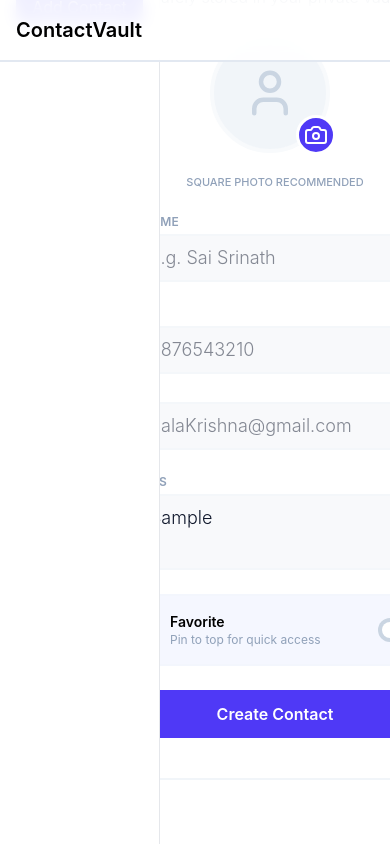
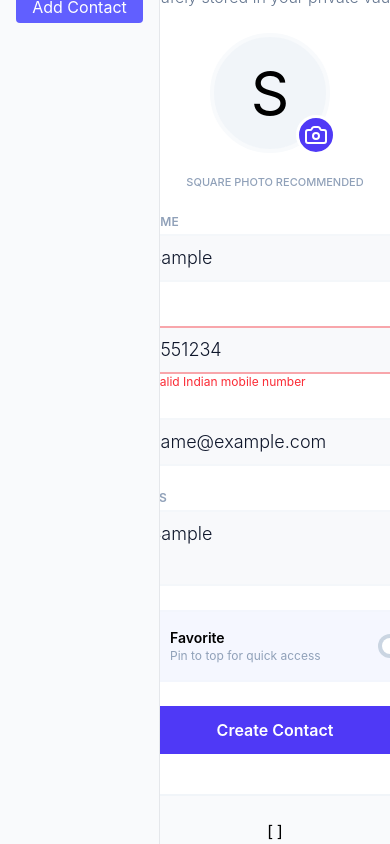
Before and after one commit to srinathj-dev/contact-vault, a React (Vite) app: page / in a window 390 px wide. Both pictures are taken after typing "Sample", "5551234", "name@example.com", "Sample" into the empty fields and a click on the button "Create Contact". Shown: the part 167-1011 px from the top of the page. Built offline with nearby package versions, Linux system fonts and the light colour scheme.

Commit message:
added vallidations to the name mobile and email

```diff
--- a/package.json
+++ b/package.json
@@ -17,7 +17,8 @@
     "lucide-react": "^1.16.0",
     "react": "^19.2.5",
     "react-dom": "^19.2.5",
-    "tailwindcss": "^4.2.4"
+    "tailwindcss": "^4.2.4",
+    "validator": "^13.15.35"
   },
   "devDependencies": {
     "@eslint/js": "^10.0.1",
--- a/src/components/AddContact.jsx
+++ b/src/components/AddContact.jsx
@@ -1,23 +1,18 @@
 import { useState } from 'react';
 import { User, Phone, Mail, MapPin, Camera, Heart } from 'lucide-react';
 import FormInput from './FormInput';
+import validator from 'validator';
 
-const AddContact = ({
-  imageUrl,
-  setImageUrl,
-  name,
-  setName,
-  phone,
-  setPhone,
-  email,
-  setEmail,
-  address,
-  setAddress,
-  favourite,
-  setFavourite,
-  contacts,
-  setContacts,
-}) => {
+
+
+const AddContact = ({contacts, setContacts,}) => {
+
+  const [imageUrl, setImageUrl] = useState("");
+  const [name, setName]  =  useState("");
+  const [phone, setPhone]  =  useState("");
+  const [email, setEmail]  =  useState("");
+  const [address, setAddress] = useState("");
+  const [favourite, setFavourite] = useState(false);
   const [isSubmitted, setIsSubmitted] = useState(false);
 
   function handleImageChange(e) {
@@ -28,15 +23,18 @@ const AddContact = ({
   }
 
   function handleSubmit(e) {
+
     e.preventDefault();
     setIsSubmitted(true);
     // 1. name empty check
-    if (name.trim() === '') {
+    console.log(validator.isMobilePhone(phone, 'en-IN'));
+    if (name.trim() === '' || !validator.isMobilePhone(phone.trim(), 'en-IN') || !validator.isEmail(email)) {
          return;
         }
 
     // 2. contact object create
     const contact = {
+      url: imageUrl,
       id: crypto.randomUUID(),
       name: name,
       phone: phone,
@@ -50,6 +48,7 @@ const AddContact = ({
     setContacts([...contacts, contact]);
 
     // 4. inputs clear
+    setImageUrl('');
     setName('');
     setPhone('');
     setEmail('');
@@ -72,7 +71,7 @@ const AddContact = ({
           <div className="w-[120px] h-[120px] bg-slate-100 border-4 border-slate-50 rounded-full flex items-center justify-center hover:border-indigo-100 p-1">
             {imageUrl ? (
               <img
-                className="w-full h-full object-full rounded-full"
+                className="w-full h-full object-fit rounded-full"
                 src={imageUrl}
                 alt="Profile preview"
               />
@@ -86,7 +85,6 @@ const AddContact = ({
             htmlFor="imageUpload" aria-label="Upload profile image"
             className="w-10 h-10 rounded-full bg-indigo-600 border-3 border-white absolute bottom-2 right-1 flex  justify-center items-center cursor-pointer">
             <Camera color="white" size={24} />
-
             <input
               type="file"
               id="imageUpload"
@@ -117,6 +115,7 @@ const AddContact = ({
         />
 
         <div className="flex flex-col lg:flex-row lg:basis-auto gap-2 w-full">
+          <div>
             <FormInput
               label="PHONE"
               id="mobile_no"
@@ -126,18 +125,33 @@ const AddContact = ({
               icon={Phone}
               value={phone}
               onChange={setPhone}
+              required = "required"
+              // title="Phone number must be atleast 3 digits"
+              hasError={isSubmitted && !validator.isMobilePhone(phone.trim(), 'en-IN') ? true : false }
             />
+            {isSubmitted && !validator.isMobilePhone(phone.trim(), 'en-IN') && (
+            <p className="text-xs text-red-500">
+              Enter a valid Indian mobile number
+            </p>)}
+          </div>
 
+          <div>
           <FormInput
             label="EMAIL"
             id="email"
             name="email"
-            type="email"
+            // type="email"
             placeholder="balaKrishna@gmail.com"
             icon={Mail}
             value={email}
             onChange={setEmail}
+            hasError={(isSubmitted && !validator.isEmail(email)) ? true : false}
           />
+          {isSubmitted && !validator.isEmail(email) && (
+            <p className="text-xs text-red-500">
+              Enter a valid Email Id Ex: asdfghjkl@asdf.com
+            </p>)}
+          </div>
         </div>
 
         <label htmlFor="address" className="input-label">
@@ -151,6 +165,7 @@ const AddContact = ({
               placeholder="Enter Your Address Here..."
               id="address"
               className="w-full input-primary text-wrap"
+              value={address}
               onChange={(e) => setAddress(e.target.value)}
             ></textarea>
           </div>
--- a/src/components/ContactsList.jsx
+++ b/src/components/ContactsList.jsx
@@ -1,4 +1,3 @@
-import React from 'react'
 
 const ContactsList = ({contacts}) => {
   return (
--- a/src/components/FormInput.jsx
+++ b/src/components/FormInput.jsx
@@ -6,6 +6,9 @@ const FormInput = ({label,
             icon,
             value,
             hasError,
+            required,
+            pattern,
+            title,
             onChange}) => {
   const Icon = icon;
   return (
@@ -23,6 +26,9 @@ const FormInput = ({label,
           name={name}
           placeholder={placeholder}
           id={id}
+          // required
+          // pattern={pattern}
+          // title={title}
           className="input-primary"
           onChange={(e) => onChange(e.target.value)}
         />
--- a/src/components/Layout.jsx
+++ b/src/components/Layout.jsx
@@ -3,7 +3,7 @@ import Sidebar from './Sidebar'
 
 const Layout = ({ children }) => {
   return (
-    <div className="min-h-dvh flex flex-col bg-[#f9fafc overflow-hidden]">
+    <div className="min-h-dvh flex flex-col bg-[#f9fafc] overflow-hidden">
 
         <Header />
 
--- a/src/pages/HomePage.jsx
+++ b/src/pages/HomePage.jsx
@@ -5,19 +5,11 @@ import { useState } from "react";
 
 const HomePage = () => {
 
-  const [imageUrl, setImageUrl] = useState("");
-  const [name, setName]  =  useState("");
-  const [phone, setPhone]  =  useState("");
-  const [email, setEmail]  =  useState("");
-  const [address, setAddress] = useState("");
-  const [favourite, setFavourite] = useState(false)
   const [contacts, setContacts]  =  useState([]);
-  const [check, setCheck] = useState(false);
-
 
   return (
       <div className="flex flex-col items-center gap-6">
-        <AddContact imageUrl={imageUrl} setImageUrl = {setImageUrl}  name={name} setName={setName} phone={phone} setPhone={setPhone} email={email} setEmail={setEmail} address={address} setAddress={setAddress} favourite={favourite} setFavourite={setFavourite} contacts={contacts} setContacts={setContacts} />
+        <AddContact  contacts={contacts} setContacts={setContacts} />
         <ContactsList contacts ={contacts} />
       </div>
   )
```
Also changed, not shown: 1 other file (tests, documents, lock files or other folders). Lines whose indentation alone changed are shown as unchanged.
